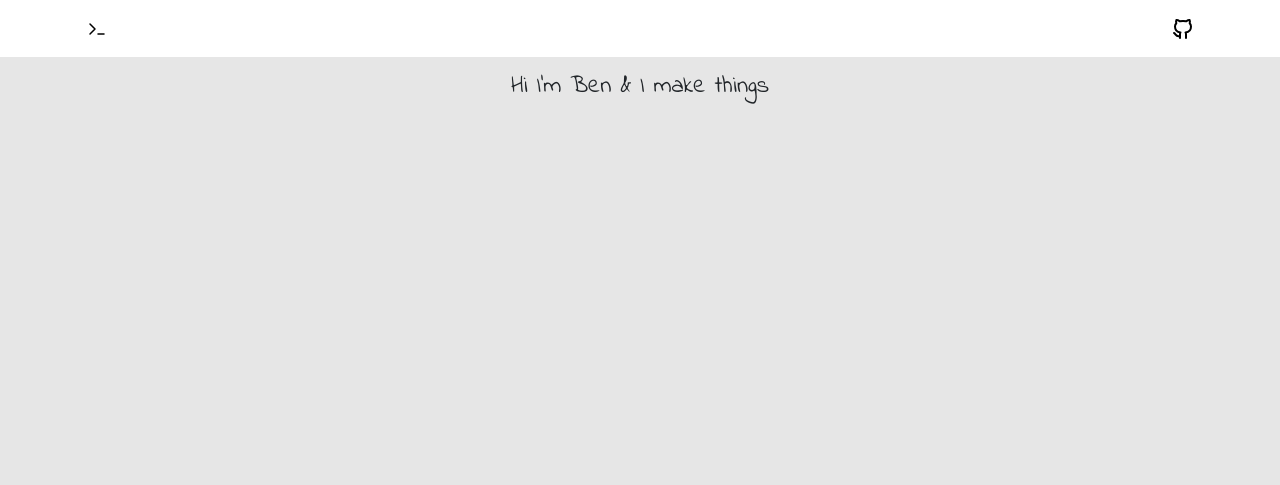
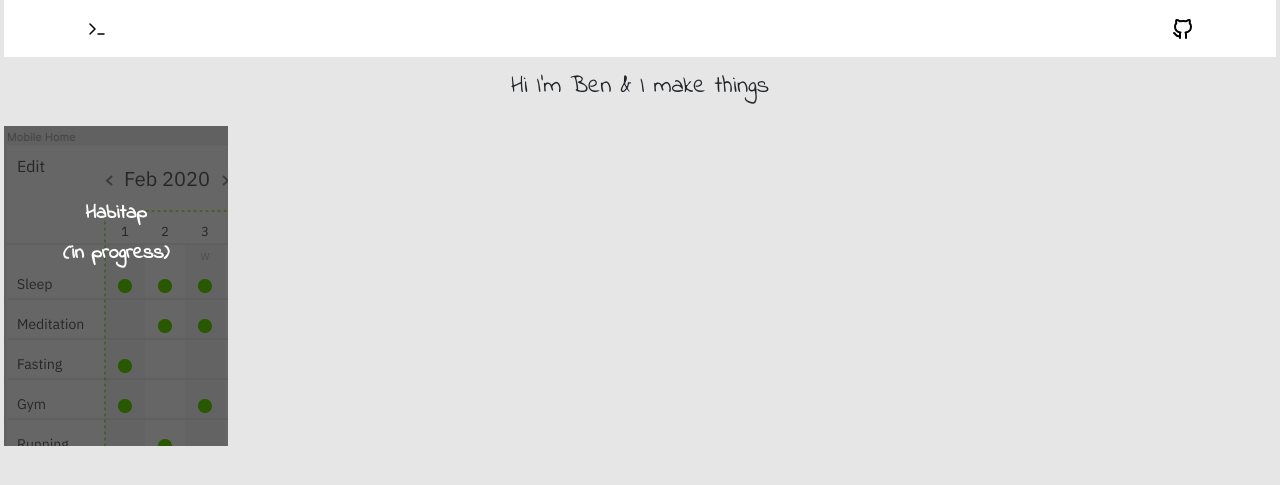
Before and after one commit to Arico1985/project_blog, a Django app: page / in a window 1280 px wide. Shown: the top 485 px of the page. Run offline with Django 3.2, Linux system fonts and the light colour scheme; some libraries are stand-ins or nearby versions; some web fonts are replaced.

Commit message:
first thumbstone added

```diff
--- a/manage.py
+++ b/manage.py
@@ -4,7 +4,7 @@ import sys
 
 if __name__ == "__main__":
     os.environ.setdefault("DJANGO_SETTINGS_MODULE",
-                          "project_blog.settings.production")
+                          "project_blog.settings.development")
     try:
         from django.core.management import execute_from_command_line
     except ImportError:
--- a/project_blog/wsgi.py
+++ b/project_blog/wsgi.py
@@ -2,6 +2,6 @@ import os
 from django.core.wsgi import get_wsgi_application
 
 os.environ.setdefault("DJANGO_SETTINGS_MODULE",
-                      "project_blog.settings.production")
+                      "project_blog.settings.development")
 
 application = get_wsgi_application()
--- a/static/blog/css/components.css
+++ b/static/blog/css/components.css
@@ -9,12 +9,37 @@ COMPONENTS
 .flex {
   display: flex
 }
+.align-center {
+  justify-content: center
+}
 .shadow {
   box-shadow: 0 0 15px 0 rgba(0, 0, 0, 0.08);
-}
-.description {
-  font-size: 1.5em;
 }
 .align-self-bottom {
   align-self: end;
 }
+
+.thumb {
+  width: 14em;
+  height: 20em;
+  display: inline-block;
+  vertical-align: top;
+  text-align: center;
+}
+.thumb:hover {
+  background-image: none;
+  background-color: blue;
+}
+
+.thumb-habitap {
+  background-image:
+  linear-gradient(
+    rgba(0, 0, 0, 0.6),
+    rgba(0, 0, 0, 0.6)
+    ), url("../img/habitap.png");
+}
+
+.thumb-header {
+  padding-top: 3em;
+  color: white;
+}
--- a/static/blog/css/elements.css
+++ b/static/blog/css/elements.css
@@ -14,11 +14,19 @@ body {
   background-color: #e6e6e6;
   font-family: 'Indie Flower', cursive;
 }
+nav {
+  padding: 1rem;
+}
 h1 {
   margin: 1rem;
+  font-size: 1.5em;
 }
-nav {
-  padding: 1rem;
-  /* margin-bottom: 2rem; */
-  /* margin: 0 2rem 2rem 2rem; */
+h2 {
+  margin: 1rem;
+  font-size: 1.25em;
+  font-weight: 900;
 }
+a, a:hover {
+  color: inherit;
+  text-decoration: none;
+}
--- a/templates/blog/home.html
+++ b/templates/blog/home.html
@@ -3,12 +3,12 @@
 
 <title >
     {% block title %}
-    benoitfesquet.website
+    benoitfesquet.co
     {% endblock %}
 </title >
 
 {% block document %}
-<div class="bg-white">
+<div class="bg-white mx-1">
   <nav class="container flex  ">
     <a class="mr-auto align-self-bottom" href="{% url 'home' %}">
       <img src="{% static 'blog/img/terminal.svg' %}">
@@ -18,8 +18,19 @@
     </a>
   </nav>
 </div>
-<header class="text-center">
-  <h1 class="description">Hi I'm Ben & I make things</h1>
+
+<header class="text-center pb-2">
+  <h1>Hi I'm Ben & I make things</h1>
 </header>
 
+<div class="mx-1">
+  <a href="https://habitap.herokuapp.com/" target="_blank">
+    <div class="thumb thumb-habitap">
+      <h2 class="thumb-header">
+        <p>Habitap</p>
+        <p>(in progress)</p>
+      </h2>
+    </div>
+  </a>
+</div>
 {% endblock document %}
```
Also changed, not shown: static/blog/img/habitap.png (added).
